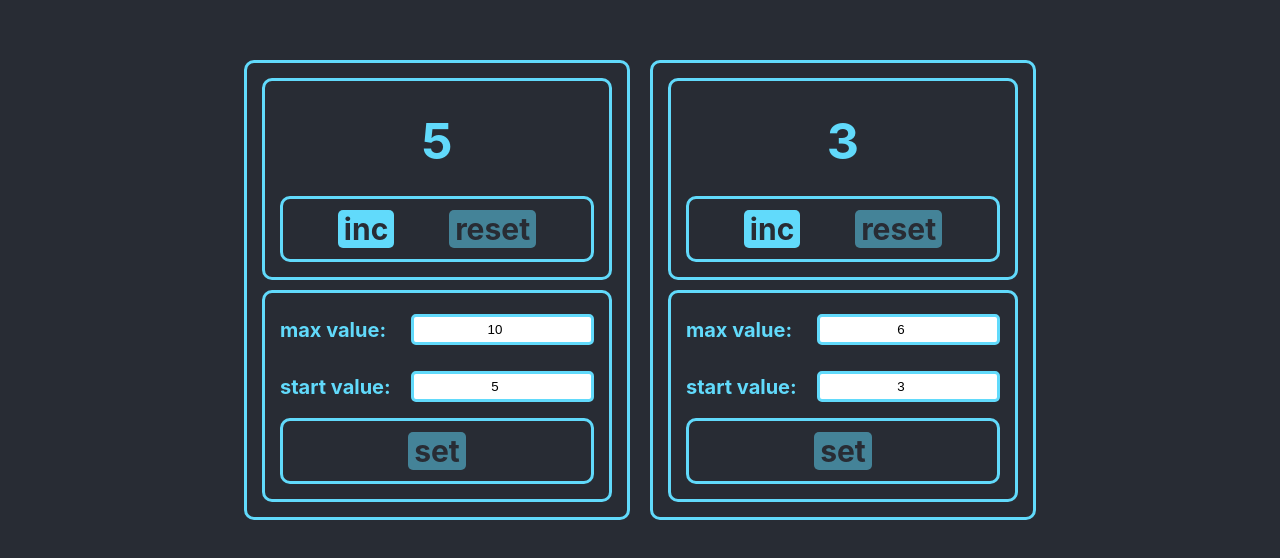
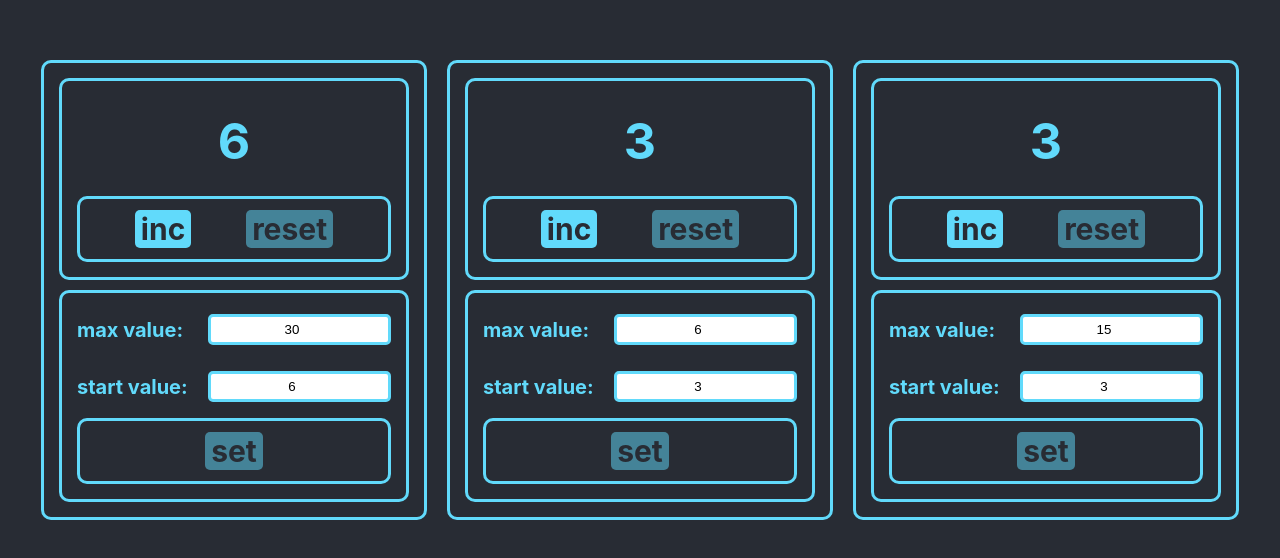
Before and after one commit to YurySamsonenka/Counter-React-Incubator, a React (Create React App) app: page / in a window 1280 px wide. Shown: the part 110-668 px from the top of the page. Built offline with nearby package versions, Linux system fonts and the light colour scheme.

Commit message:
add usage localStorage

```diff
--- a/src/App.tsx
+++ b/src/App.tsx
@@ -1,11 +1,12 @@
+//TODO: 1) Добавить тесты; 2) Добавить useMemo;
+
 import './App.css';
-import React, { useState } from 'react';
+import React, { useEffect, useState } from 'react';
 import { v1 } from 'uuid';
 import { CounterDisplay } from './counterDisplay/CounterDisplay';
 import { CounterSetting } from './counterSetting/CounterSetting';
 
-function App() {
-	type CounterConfigType = {
+export type CounterConfigType = {
 	counterId: string
 	startValue: number
 	endValue: number,
@@ -24,17 +25,50 @@ function App() {
 	endValue: number
 }
 
+function App() {
+
 	//TODO: сделать localStorage c id через v1()
 
-	const [countersConfig, setCountersConfig] = useState<Array<CounterConfigType>>([
-		{ counterId: 'asdfasdfsadfasd', startValue: 5, endValue: 10 },
-		{ counterId: 'asdfasdfasdfxzczxc', startValue: 3, endValue: 6 },
+	const getCounterConfig = (id: string, defaultStart: number, defaultEnd: number) => {
+		const counterLocalStorage = localStorage.getItem(id);
+		if (counterLocalStorage) {
+			const { startValue, endValue } = JSON.parse(counterLocalStorage);
+			return { counterId: id, startValue, endValue };
+		}
+		return { counterId: id, startValue: defaultStart, endValue: defaultEnd };
+	};
+
+	const [countersConfig, setCountersConfig] = useState<Array<CounterConfigType>>(() => [
+		getCounterConfig('abc', 6, 30),
+		getCounterConfig('2bca', 3, 6),
+		getCounterConfig('asdasd', 3, 15),
 	]);
+
+	useEffect(() => {
+		countersConfig.forEach(c => {
+			const counterLocalStorage = localStorage.getItem(c.counterId);
+
+			if (counterLocalStorage) {
+				const { startValue, endValue, currentValue } = JSON.parse(counterLocalStorage);
+				localStorage.setItem(c.counterId,
+					JSON.stringify({ startValue, endValue, currentValue }));
+			} else {
+				const { startValue, endValue } = c;
+				localStorage.setItem(c.counterId,
+					JSON.stringify({ startValue, endValue, currentValue: startValue }));
+			}
+		});
+	}, []);
 
 	const currentCounterValuesCreator = countersConfig.reduce<Record<string, number>>((acc,
 		curr): CurrentValueType => {
-		acc[curr.counterId] = curr.startValue;
+
+		const counterLocalStorage = localStorage.getItem(curr.counterId);
+		acc[curr.counterId] =
+			counterLocalStorage ? JSON.parse(counterLocalStorage).currentValue : curr.startValue;
+
 		return acc;
+
 	}, {});
 
 	const [currentCounterValues, setCurrentCounterValues] = useState(currentCounterValuesCreator);
@@ -42,11 +76,18 @@ function App() {
 	const trackingChangesInInputValuesCreator = countersConfig.reduce<Record<string, InputValuesType>>(
 		(acc,
 			curr): trackingChangesInInputValuesType => {
+
+			const counterLocalStorage = localStorage.getItem(curr.counterId);
+
 			acc[curr.counterId] = {
-				startValue: curr.startValue,
-				endValue: curr.endValue,
+				startValue: counterLocalStorage
+					? JSON.parse(counterLocalStorage).startValue
+					: curr.startValue,
+				endValue: counterLocalStorage ? JSON.parse(counterLocalStorage).endValue : curr.endValue,
 			};
+
 			return acc;
+
 		},
 		{});
 
@@ -65,7 +106,7 @@ function App() {
 		if (configForCounter) {
 			setCurrentCounterValues({
 				...currentCounterValues,
-				[counterId]: configForCounter?.startValue,
+				[counterId]: configForCounter.startValue,
 			});
 		}
 	};
@@ -107,8 +148,8 @@ function App() {
 						counterId={c.counterId}
 						startValue={c.startValue}
 						endValue={c.endValue}
-						startValueFromInput = {trackingChangesInInputValues[c.counterId].startValue}
-						endValueFromInput = {trackingChangesInInputValues[c.counterId].endValue}
+						startValueFromInput={trackingChangesInInputValues[c.counterId].startValue}
+						endValueFromInput={trackingChangesInInputValues[c.counterId].endValue}
 						currentValue={currentCounterValues[c.counterId]}
 						increment={increment}
 						resetIncrement={resetIncrement}
@@ -118,7 +159,7 @@ function App() {
 						startValue={c.startValue}
 						endValue={c.endValue}
 						startValueFromInput={trackingChangesInInputValues[c.counterId].startValue}
-						endValueFromInput = {trackingChangesInInputValues[c.counterId].endValue}
+						endValueFromInput={trackingChangesInInputValues[c.counterId].endValue}
 						onChangeStartValueSetting={onChangeStartValueSetting}
 						onChangeEndValueSetting={onChangeEndValueSetting}
 						setCounterSettings={setCounterSettings}
--- a/src/counterDisplay/CounterDisplay.tsx
+++ b/src/counterDisplay/CounterDisplay.tsx
@@ -1,4 +1,4 @@
-import React from 'react';
+import React, { useEffect } from 'react';
 import './CounterDisplay.style.css';
 import { Button } from '../button/Button';
 
@@ -39,6 +39,15 @@ export const CounterDisplay = ({
 		startValueFromInput !== startValue,
 		endValueFromInput !== endValue];
 
+	useEffect(() => {
+		const a = localStorage.getItem(counterId);
+
+		if (a) {
+			localStorage.setItem(counterId,
+				JSON.stringify({ ...JSON.parse(a), currentValue: currentValue }));
+		}
+	}, [currentValue]);
+
 	return (
 		<div className={'counter-display'}>
 			<div className={`${currentValue >= endValue
--- a/src/counterSetting/CounterSetting.tsx
+++ b/src/counterSetting/CounterSetting.tsx
@@ -1,4 +1,4 @@
-import React from 'react';
+import React, { useEffect } from 'react';
 import './CounterSetting.style.css';
 import { Button } from '../button/Button';
 
@@ -28,17 +28,31 @@ export const CounterSetting = ({
 		onChangeStartValueSetting(
 			e,
 			counterId);
-	}
+	};
 
 	const onChangeEndValueSettingHandler = (e: React.ChangeEvent<HTMLInputElement>) => {
 		onChangeEndValueSetting(
 			e,
 			counterId);
-	}
+	};
 
 	const setCounterSettingsHandler = () => {
 		setCounterSettings(counterId, startValueFromInput, endValueFromInput);
 	};
+
+	useEffect(() => {
+		const counterLocalStorage = localStorage.getItem(counterId);
+
+		if (counterLocalStorage) {
+			localStorage.setItem(counterId,
+				JSON.stringify({
+					...JSON.parse(counterLocalStorage),
+					startValue: startValue,
+					endValue: endValue,
+				}));
+		}
+
+	}, [counterId, startValue, endValue]);
 
 	const checks = [startValueFromInput < 0,
 		startValueFromInput > endValueFromInput - 1,
--- a/src/index.tsx
+++ b/src/index.tsx
@@ -5,12 +5,12 @@ import reportWebVitals from './reportWebVitals';
 import App from './App';
 
 const root = ReactDOM.createRoot(
-  document.getElementById('root') as HTMLElement
+	document.getElementById('root') as HTMLElement,
 );
 root.render(
-  // <React.StrictMode>
-    <App />
-  // </React.StrictMode>
+	<React.StrictMode>
+		<App />
+	</React.StrictMode>,
 );
 
 // If you want to start measuring performance in your app, pass a function
```
Lines whose indentation alone changed are shown as unchanged.
